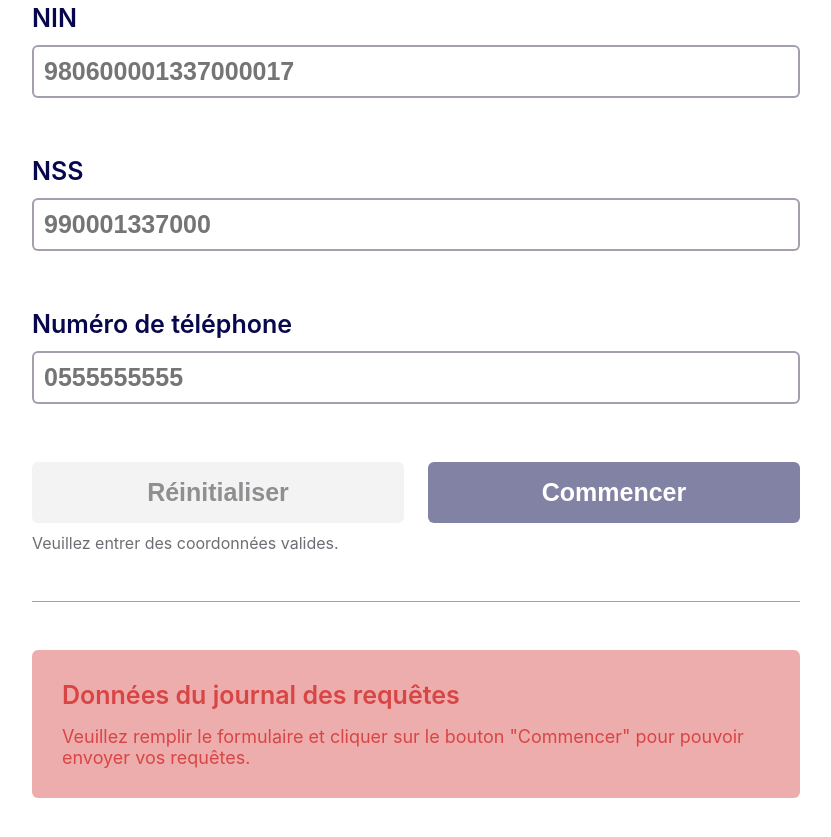
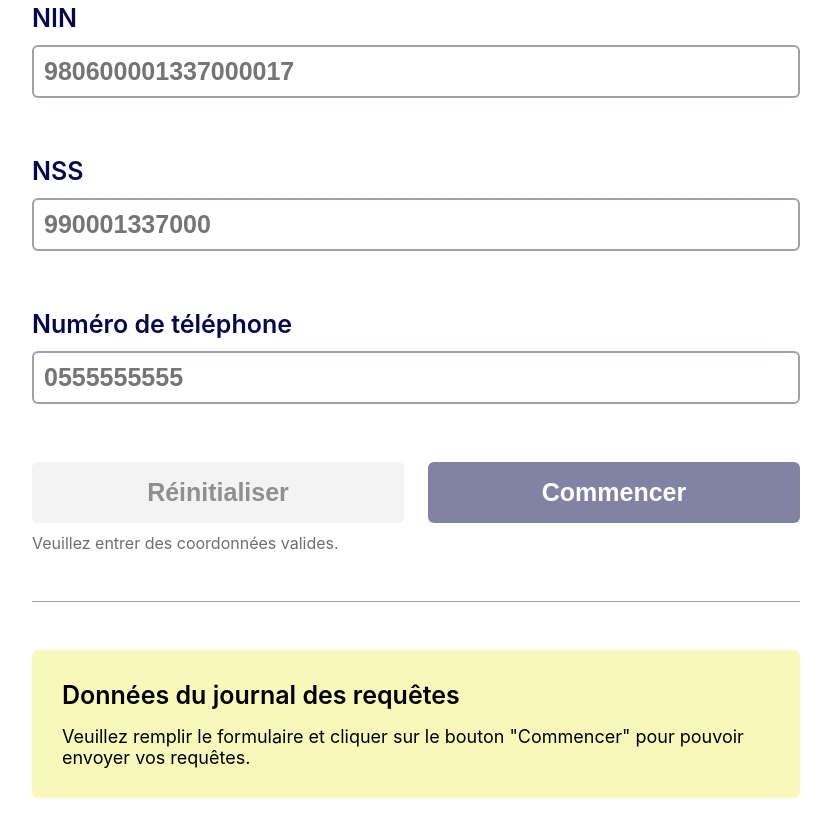
Before and after one commit to shellmage/AUTOAADL3, a plain HTML site: page index.html in a window 1280 px wide. Shown: the part 307-1144 px from the top of the page, without its empty margins (224-1055 px from the left). Drawn offline with Linux system fonts and the light colour scheme.

Commit message:
Change logs colors

```diff
--- a/style.css
+++ b/style.css
@@ -134,13 +134,13 @@ form {
 }
 
 .logs {
-  background-color: rgb(216 69 69 / 44%);
+  background-color: rgba(240, 240, 100, 0.44);
   padding: 30px 30px;
   border-radius: 6px;
   display: flex;
   flex-direction: column;
   gap: 16px;
-  color: rgb(216 69 69);
+  color: black;
   max-height: 300px;
   overflow-y: scroll;
 }
```
